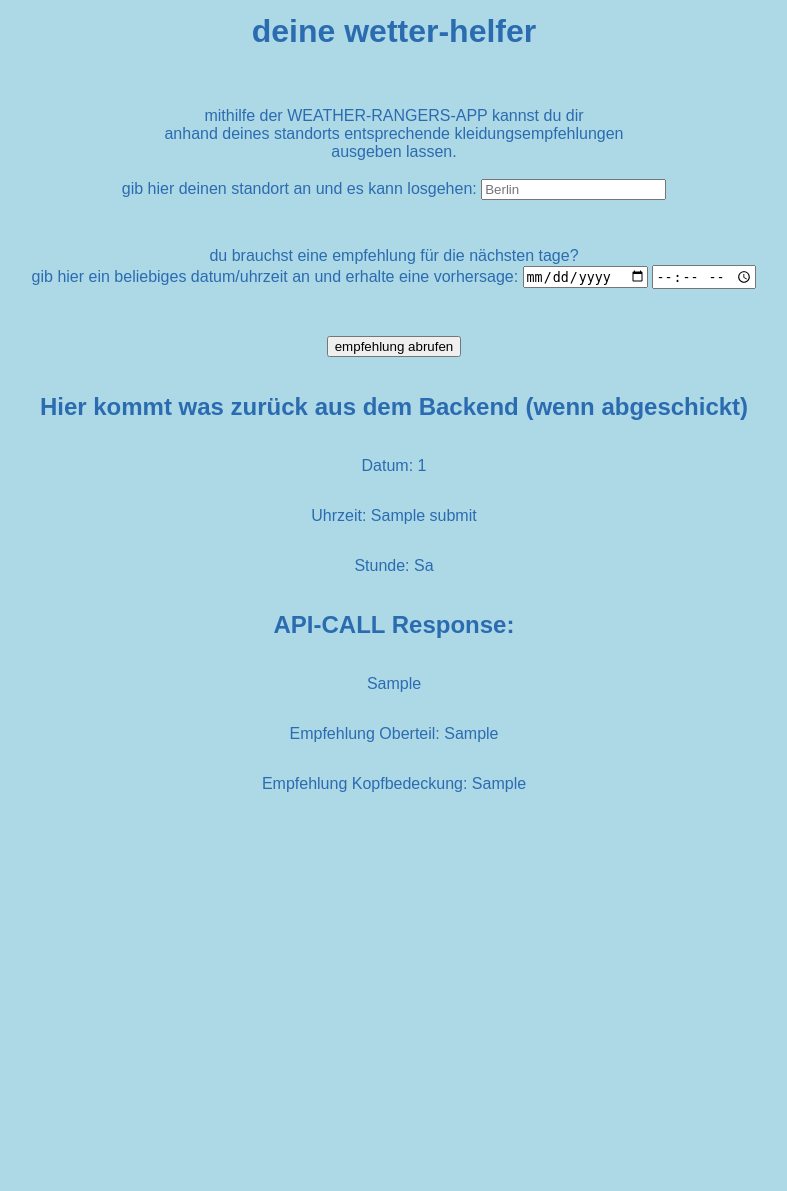
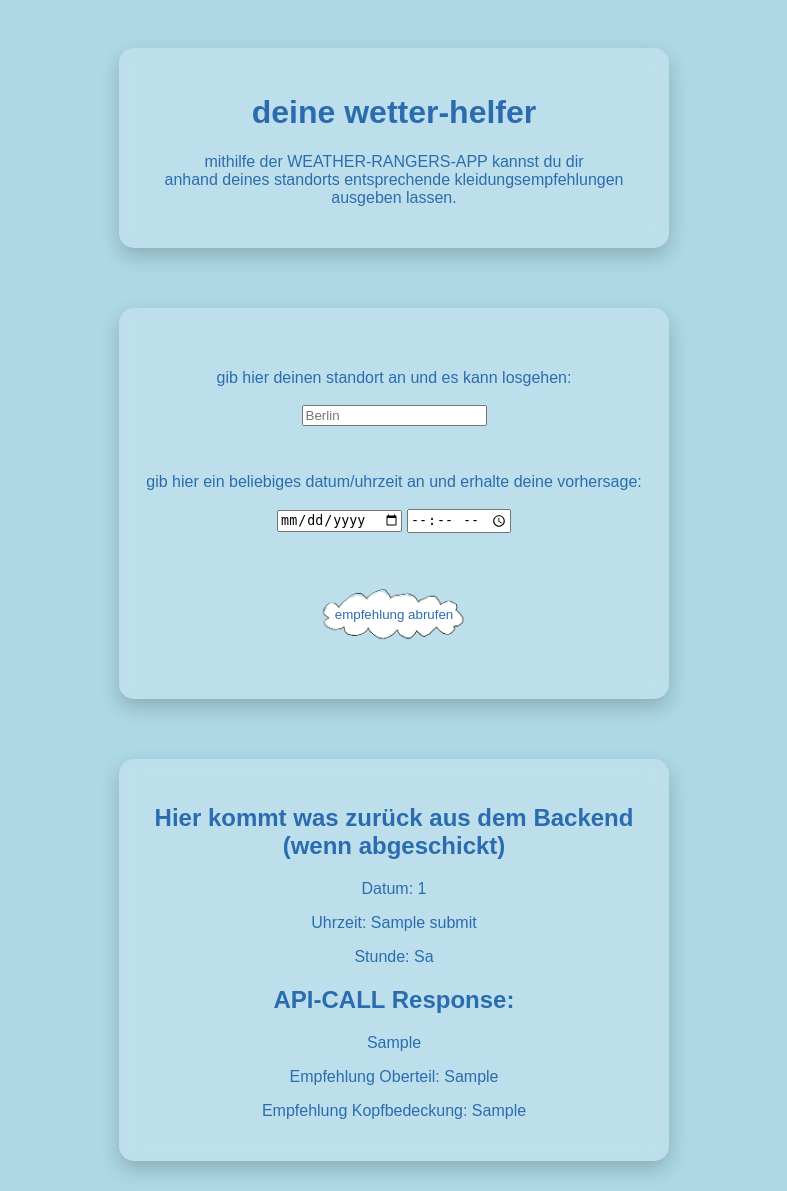
Before and after one commit to kseniia-koverska/weather_ranger, a Flask app: template frontend/Wetter/templates/index.html in a window 1280 px wide. Shown: the whole page, without its empty margins (246-1033 px from the left). Before the commit the page ends 792 px from the top, so only its background shows below. Run offline with Flask 3, Linux system fonts and the light colour scheme; the template is opened without the code that fills it: most values are stand-ins (such as "Sample title", 1, 10 or a date in 2020).

Commit message:
Designaktualisierung

```diff
--- a/frontend/Wetter/templates/index.html
+++ b/frontend/Wetter/templates/index.html
@@ -1,36 +1,61 @@
 <!DOCTYPE html>
 <html>
 <head>
-	<title>WEATHER RANGERS</title>
+
+	<title>🌞 WEATHER RANGERS 🌞</title>
 	<link rel="stylesheet" href="{{ url_for('static', filename='style.css') }}">
-	<link rel="stylesheet" href="../../static/style.css">
 </head>
+
 <body>
 
+<br>
+
+<div class="box1">
 <h1>deine wetter-helfer</h1>
+
+<p>
+mithilfe der WEATHER-RANGERS-APP kannst du dir <br>
+anhand deines standorts entsprechende kleidungsempfehlungen <br>
+ausgeben lassen.
+</p>
+</div>
+
+<div class="box2">
 
 <form method="POST">
 
 <p>
-mithilfe der WEATHER-RANGERS-APP kannst du dir <br>
-anhand deines standorts entsprechende kleidungsempfehlungen <br>
-ausgeben lassen. <br><br>
+gib hier deinen standort an und es kann losgehen:<br><br>
 
-gib hier deinen standort an und es kann losgehen:
-<input type="text" name="standort" required placeholder="Berlin">
+<input type="text" name="standort" required placeholder="Berlin"
+oninvalid="this.setCustomValidity('Bitte gib einen Standort ein!')"
+oninput="this.setCustomValidity('')">
 </p>
 
 <p>
-du brauchst eine empfehlung für die nächsten tage?<br>
-gib hier ein beliebiges datum/uhrzeit an und erhalte eine vorhersage:
-<input type="date" name="datum" required>
-<input type="time" id="uhrzeit" name="uhrzeit" required>
-<p>
 
-<button type="submit">empfehlung abrufen</button>
+gib hier ein beliebiges datum/uhrzeit an und erhalte deine vorhersage:<br><br>
+<input type="date" name="datum" required
+oninvalid="this.setCustomValidity('Bitte gib ein Datum ein!')"
+oninput="this.setCustomValidity('')">
+
+<input type="time" id="uhrzeit" name="uhrzeit" required
+oninvalid="this.setCustomValidity('Bitte gib eine Uhrzeit ein!')"
+oninput="this.setCustomValidity('')">
+</p>
+
+<button type="submit" class="cloud-btn">empfehlung abrufen</button>
+
 </form>
+
+</div>
+
 <!-- TESTING -->
+
+<div class="box3">
+
 <h2>Hier kommt was zurück aus dem Backend (wenn abgeschickt)</h2>
+
 {% if submits %}
 <p>Datum: {{ submits[0][0] }}</p>
 <p>Uhrzeit: {{ submits[0][1] }}</p>
@@ -40,12 +65,16 @@ gib hier ein beliebiges datum/uhrzeit an und erhalte eine vorhersage:
 {% endif %}
 
 <h2>API-CALL Response:</h2>
+
 {% if api_response %}
 <p> {{ api_response }} </p>
 {% endif %}
+
 <p>Empfehlung Oberteil: {{ empfehlung_oberteil }}</p>
 <p>Empfehlung Kopfbedeckung: {{ empfehlung_kopf }}</p>
 <!-- TESTING -->
 
+</div>
+
 </body>
 </html>
--- a/static/style.css
+++ b/static/style.css
@@ -7,7 +7,7 @@ body {
 	flex-direction: column;
 	justify-content: center;
 	align-items: center;
-	height: 100vh;
+
 	margin: 0;
 	padding: 0;
 
@@ -29,12 +29,25 @@ form {
     background-color: transparent;
 
     width: 170px;
-    height: 120px;
+    height: 110px;
     border: none;
     cursor: pointer;
 
     display: flex;
     justify-content: center;
-    align-items: center;
+    align-items: flex-start;
+    padding-top: 43px;
     color: #2b6cb0;
 }
+.box1, .box2, .box3{
+    width: 500px;
+    margin: 30px auto;
+    padding: 25px;
+
+    background: rgba(255,255,255,0.2); /* halbtransparent */
+    backdrop-filter: blur(10px);
+
+    border-radius: 15px;
+
+    box-shadow: 0 8px 20px rgba(0,0,0,0.2);
+}
```
